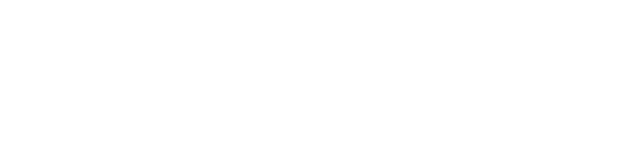
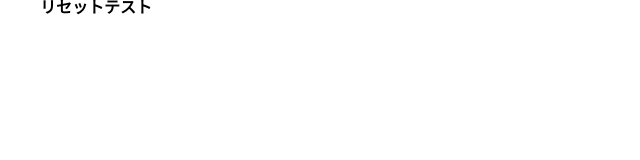
Before and after one commit to NosoYasuo/git_test, a plain HTML site: page index.html in a window 1280 px wide. Shown: the whole page, without its empty margins (0-640 px from the left). Drawn offline with Linux system fonts and the light colour scheme.

Commit message:
ｈｔｍｌに追記

```diff
--- a/index.html
+++ b/index.html
@@ -9,6 +9,6 @@
   <title>Document</title>
 </head>
 <body>
-
+  <p>リセットテスト</p>
 </body>
 </html>
```
